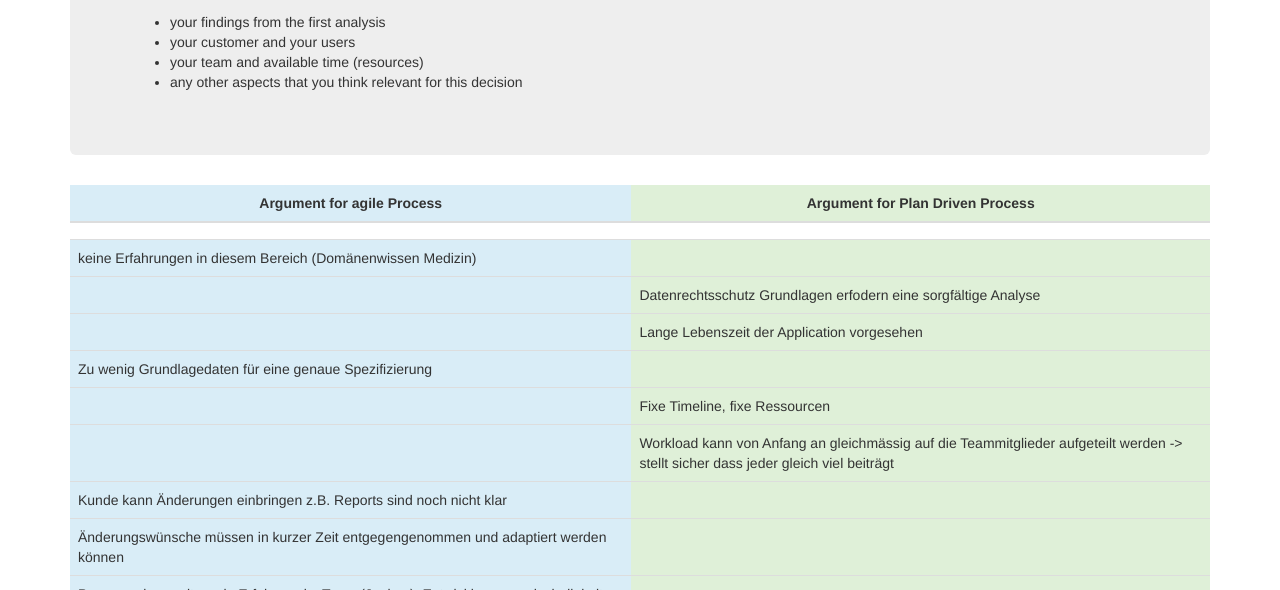
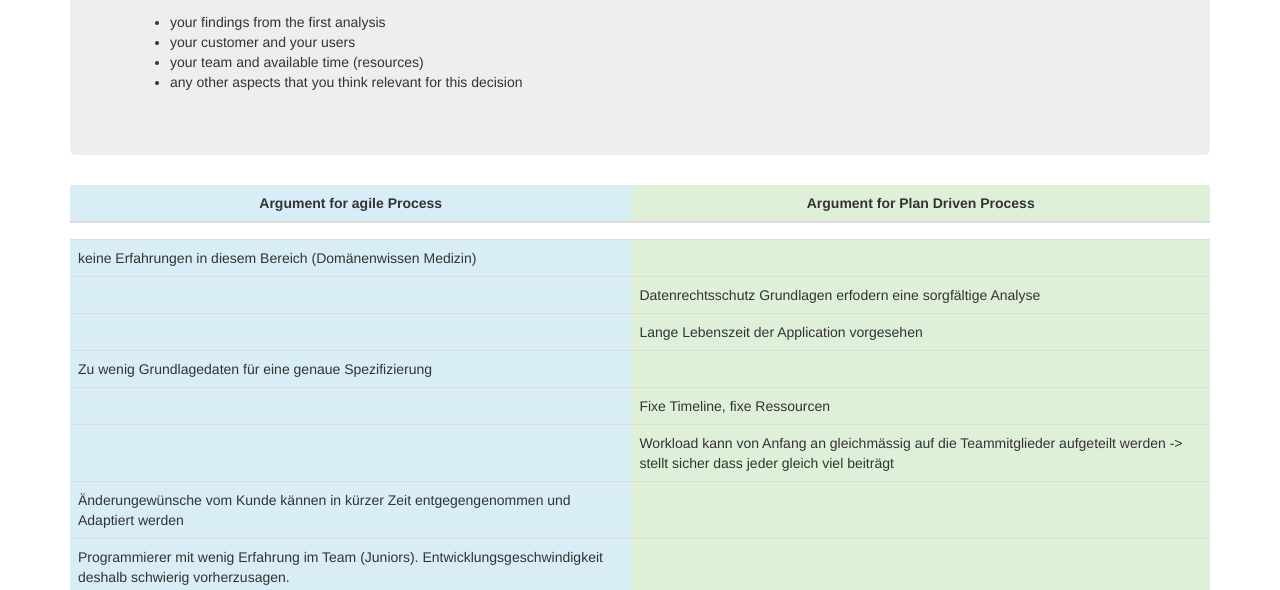
Before and after one commit to PremiumBurger/ch.bfh.bti7081.s2017.green, a plain HTML site: page teamgreen-pms/src/main/resources/doc/task02/task02.html in a window 1280 px wide. Shown: the part 210-800 px from the top of the page. Drawn offline with nearby package versions, Linux system fonts and the light colour scheme.

Commit message:
Argument Anpassung Task 2

```diff
--- a/teamgreen-pms/src/main/resources/doc/task02/task02.html
+++ b/teamgreen-pms/src/main/resources/doc/task02/task02.html
@@ -60,11 +60,7 @@
                 <td class="success">Workload kann von Anfang an gleichmässig auf die Teammitglieder aufgeteilt werden -> stellt sicher dass jeder gleich viel beiträgt</td>
             </tr>
             <tr>
-                <td class="info">Kunde kann Änderungen einbringen z.B. Reports sind noch nicht klar</td>
-                <td class="success"></td>
-            </tr>
-            <tr>
-                <td class="info">Änderungswünsche müssen in kurzer Zeit entgegengenommen und adaptiert werden können</td>
+                <td class="info">Änderungewünsche vom Kunde kännen in kürzer Zeit entgegengenommen und Adaptiert werden</td>
                 <td class="success"></td>
             </tr>
             <tr>
```
